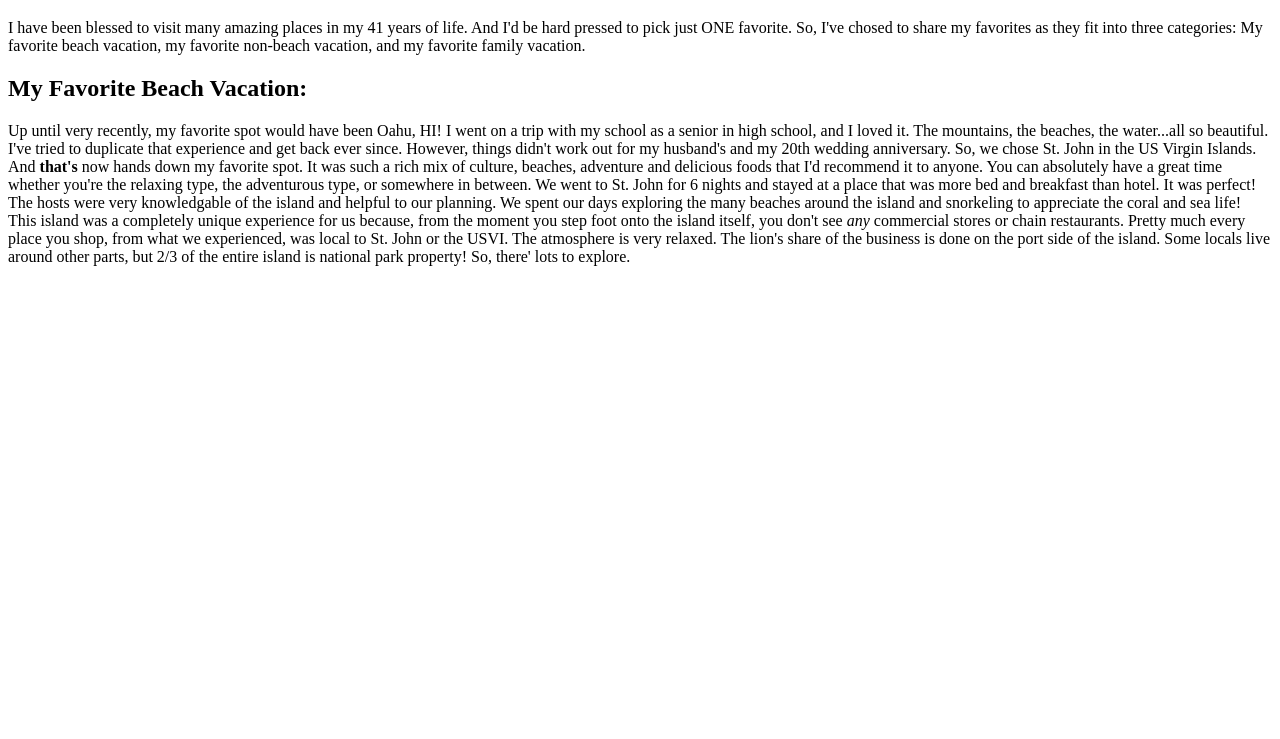
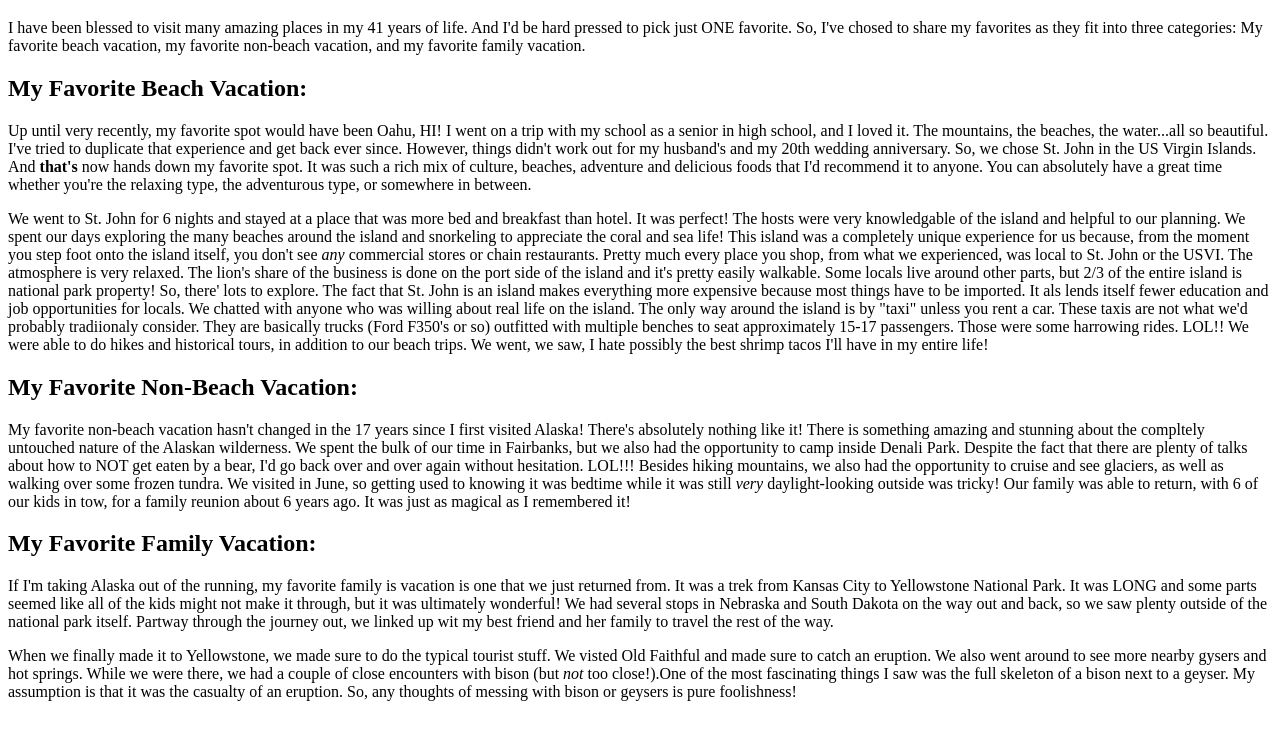
Before and after one commit to Sharion2023/js-assignment-4-html-me-something-Sharion2023, a website: page index.html in a window 1280 px wide. Shown: the part 61-800 px from the top of the page. Drawn offline with Linux system fonts and the light colour scheme.

Commit message:
More of the story.

```diff
--- a/index.html
+++ b/index.html
@@ -25,15 +25,49 @@
             since. However, things didn't work out for my husband's and my 20th wedding anniversary. So, we chose St. John in the US Virgin
             Islands. And <b>that's</b> now hands down my favorite spot. It was such a rich mix of culture, beaches, adventure and delicious foods
             that I'd recommend it to anyone. You can absolutely have a great time whether you're the relaxing type, the adventurous type, or
-            somewhere in between.
+            somewhere in between.</p>
 
-            We went to St. John for 6 nights and stayed at a place that was more bed and breakfast than hotel. It was perfect! The hosts were very
+            <p>We went to St. John for 6 nights and stayed at a place that was more bed and breakfast than hotel. It was perfect! The hosts were very
             knowledgable of the island and helpful to our planning. We spent our days exploring the many beaches around the island and snorkeling
             to appreciate the coral and sea life! This island was a completely unique experience for us because, from the moment you step foot
             onto the island itself, you don't see <em>any</em> commercial stores or chain restaurants. Pretty much every place you shop, from
             what we experienced, was local to St. John or the USVI. The atmosphere is very relaxed. The lion's share of the business is done on
-            the port side of the island. Some locals live around other parts, but 2/3 of the entire island is national park property! So, there'
-            lots to explore.         </p>
+            the port side of the island and it's pretty easily walkable. Some locals live around other parts, but 2/3 of the entire island is
+            national park property! So, there' lots to explore. The fact that St. John is an island makes everything more expensive because most things have to be imported. It als
+            lends itself fewer education and job opportunities for locals. We chatted with anyone who was willing about real life on the island.
+            The only way around the island is by "taxi" unless you rent a car. These taxis are not what we'd probably tradiionaly consider.
+            They are basically trucks (Ford F350's or so) outfitted with multiple benches to seat approximately 15-17 passengers. Those were some
+            harrowing rides. LOL!! We were able to do hikes and historical tours, in addition to our beach trips. We went, we saw, I hate possibly
+            the best shrimp tacos I'll have in my entire life!</p>
+      </article>
+
+      <article>
+         <h2>My Favorite Non-Beach Vacation:</h2>
+         <p>
+            My favorite non-beach vacation hasn't changed in the 17 years since I first visited Alaska! There's absolutely nothing like it!
+            There is something amazing and stunning about the compltely untouched nature of the Alaskan wilderness. We spent the bulk of our
+            time in Fairbanks, but we also had the opportunity to camp inside Denali Park. Despite the fact that there are plenty of talks
+            about how to NOT get eaten by a bear, I'd go back over and over again without hesitation. LOL!!! Besides hiking mountains, we also
+            had the opportunity to cruise and see glaciers, as well as walking over some frozen tundra. We visited in June, so getting used to
+            knowing it was bedtime while it was still <em>very</em> daylight-looking outside was tricky! Our family was able to return, with 6
+            of our kids in tow, for a family reunion about 6 years ago. It was just as magical as I remembered it!
+         </p>
+      </article>
+
+      <article>
+         <h2> My Favorite Family Vacation:</h2>
+         <p>
+            If I'm taking Alaska out of the running, my favorite family is vacation is one that we just returned from. It was a trek from
+            Kansas City to Yellowstone National Park. It was LONG and some parts seemed like all of the kids might not make it through, but it
+            was ultimately wonderful! We had several stops in Nebraska and South Dakota on the way out and back, so we saw plenty outside of
+            the national park itself. Partway through the journey out, we linked up wit my best friend and her family to travel the rest of the way.
+
+         </p>
+         <p> When we finally made it to Yellowstone, we made sure to do the typical tourist stuff. We visted Old Faithful and made sure to catch
+            an eruption. We also went around to see more nearby gysers and hot springs. While we were there, we had a couple of close encounters
+            with bison (but <em>not</em> too close!).One of the most fascinating things I saw was the full skeleton of a bison next to a geyser.
+            My assumption is that it was the casualty of an eruption. So, any thoughts of messing with bison or geysers is pure foolishness!
+         </p>
       </article>
 
    </body>
```
